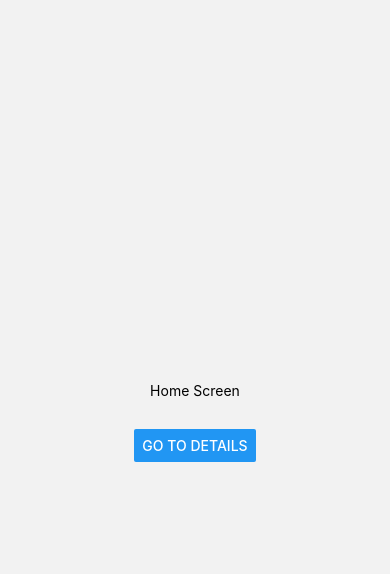
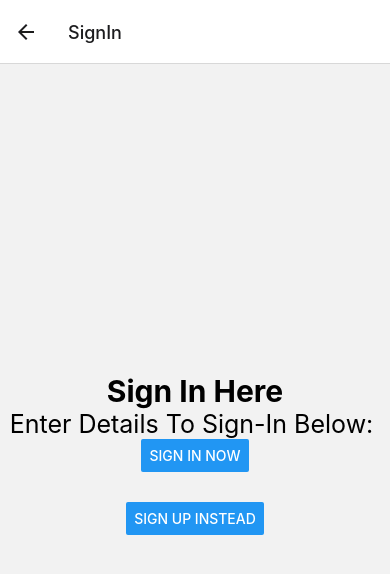
Before and after one commit to ohanz/Todos, a React Native app: screen / in a window 390 px wide. Shown: the top 574 px of the page. Built offline with nearby package versions, Linux system fonts and the light colour scheme.

Commit message:
added signIn & SignUp screens

```diff
--- a/App.tsx
+++ b/App.tsx
@@ -4,10 +4,12 @@ import {NavigationContainer, useNavigation} from '@react-navigation/native';
 import {createNativeStackNavigator, NativeStackScreenProps,} from '@react-navigation/native-stack';
 import {View, Text, Button, StyleSheet} from 'react-native';
 
-type DetailsScreenParams = {id: string};
+type DetailsScreenParams = {id: string; age: number};
 
 type RootStackParamList = {
   Splash: undefined;
+  SignIn: undefined;
+  SignUp: undefined;
   Home: DetailsScreenParams;
   Details: DetailsScreenParams;
 };
@@ -30,13 +32,23 @@ const myStyles = StyleSheet.create({
   fMargin:{
    fontSize: 18, fontWeight: 'bold'
   }
+  ,
+  signInHeader: {
+    fontSize: 30, fontWeight: 'bold'
+  },
+  headerSub: {
+   fontSize: 25, textDecorationStyle: 'solid'
+  }
 })
 
 function SplashScreen(){
   const navigation = useNavigation();
   useEffect(() => {
     setTimeout(() => {
-      navigation.navigate('Home', {id: '10s'}); // 10secs
+      // navigation.navigate('Home', {id: '10s', age: 0}); // 10secs
+      // subsequent updates will check if loggedIn
+      //so as to take to home directly using ReactStorage mechanism
+      navigation.navigate('SignIn'); // 10secs
     }, 3000);
   }, []);
 
@@ -52,6 +64,47 @@ function SplashScreen(){
   );
 }
 
+
+function SignInScreen() {
+  const navigation = useNavigation();
+  return (
+    <View style={{flex: 1, alignItems: 'center', justifyContent: 'center'}}>
+      <Text style={myStyles.signInHeader}>Sign In Here</Text>
+      <Text style={myStyles.headerSub}>Enter Details To Sign-In Below: </Text>
+      <Button
+        title="Sign In Now"
+        onPress={() => navigation.navigate('Home', {id: 'name', age: 45})}
+      />
+      <View style={{marginTop: 30}}>
+        <Button
+        title="Sign Up Instead"
+        onPress={() => navigation.navigate('SignUp')}
+      />
+      </View>
+    </View>
+  );
+}
+
+function SignUpScreen() {
+  const navigation = useNavigation();
+  return (
+    <View style={{flex: 1, alignItems: 'center', justifyContent: 'center'}}>
+      <Text style={myStyles.signInHeader}>Sign Up Here</Text>
+      <Text style={myStyles.headerSub}>Enter Your Details Below: </Text>
+      <Button
+        title="Sign Up Now"
+        onPress={() => navigation.navigate('Home', {id: 'name', age: 45})}
+      />
+      <View style={{marginTop: 30}}>
+        <Button
+        title="Sign In Here"
+        onPress={() => navigation.navigate('SignIn')}
+      />
+      </View>
+    </View>
+  );
+}
+
 function HomeScreen() {
 
   const navigation = useNavigation();
@@ -60,7 +113,7 @@ function HomeScreen() {
       <Text style={myStyles.tMargin}>Home Screen</Text>
       <Button
         title="Go to Details"
-        onPress={() => navigation.navigate('Details', {id: '1234'})}
+        onPress={() => navigation.navigate('Details', {id: '1234', age: 20})}
       />
     </View>
   );
@@ -72,7 +125,7 @@ function DetailsScreen({route}: DetailsScreenProps) {
   const {id} = route.params;
   return (
     <View style={{flex: 1, alignItems: 'center', justifyContent: 'center'}}>
-      <Text>Details Screen</Text>
+      <Text>Welcome To Your Profile Screen</Text>
       <Text>The values recieved: {id}</Text>
     </View>
   );
@@ -83,6 +136,8 @@ function App(): JSX.Element {
     <NavigationContainer>
       <Stack.Navigator>
       <Stack.Screen name="Splash" component={SplashScreen} />
+      <Stack.Screen name="SignIn" component={SignInScreen}/>
+      <Stack.Screen name="SignUp" component={SignUpScreen}/>
         <Stack.Screen
           name="Home"
           component={HomeScreen}
```
